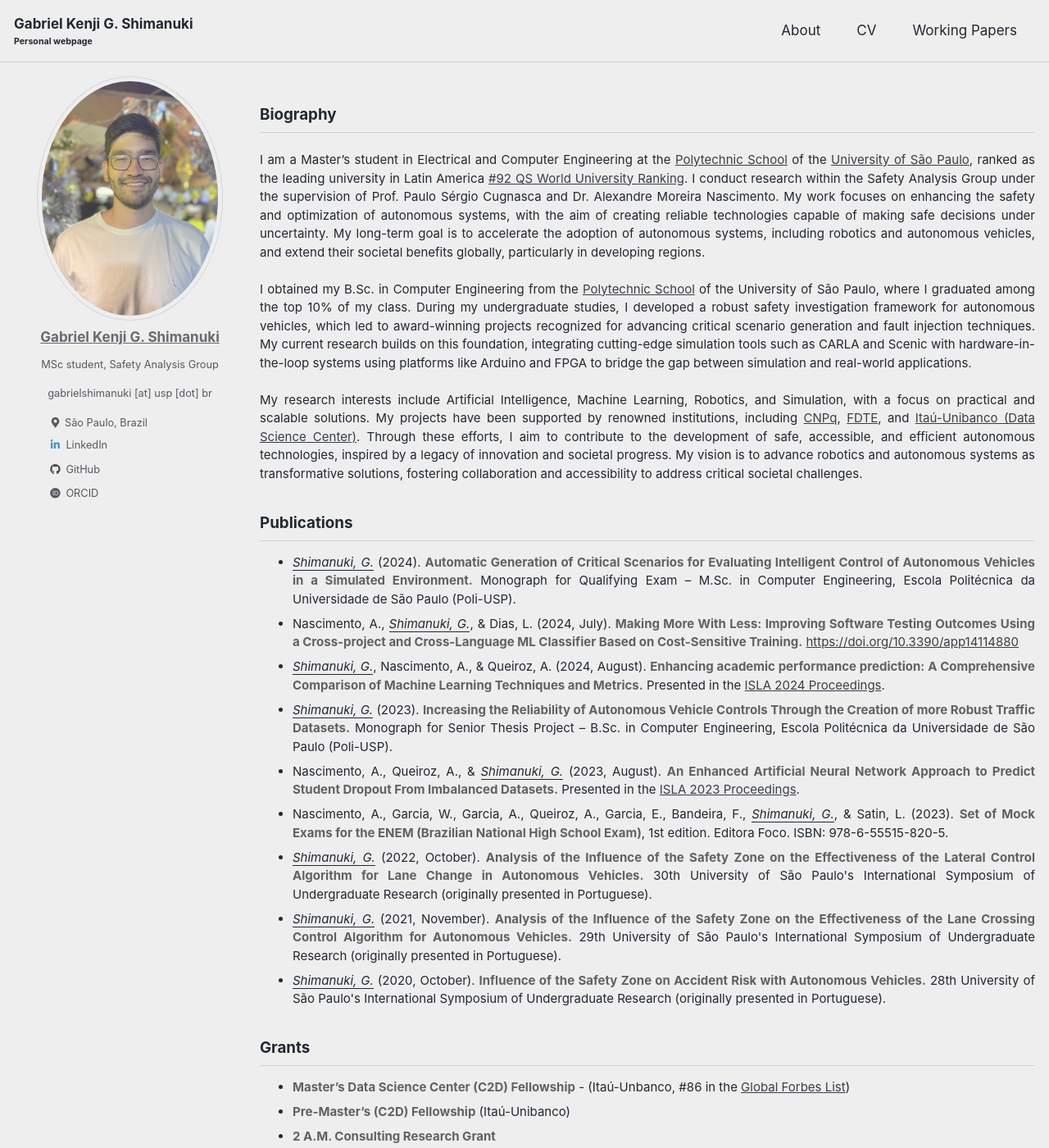
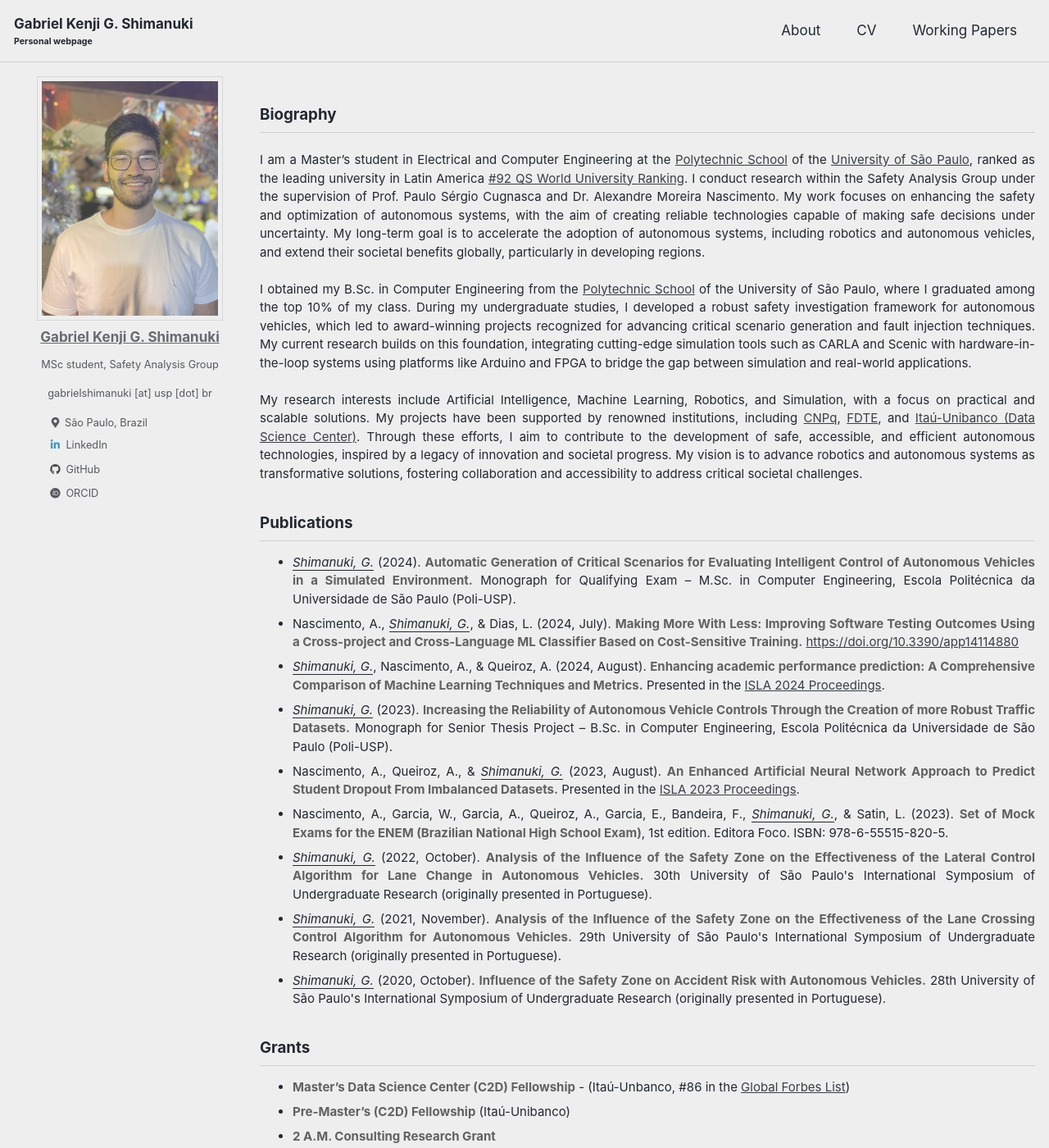
Before and after one commit to GabrielShimanuki/gabrielshimanuki.github.io, a Jekyll site: the page built from index.md, in a window 1280 px wide and 1400 px high. Shown: the whole window at 82% size. Built offline with Jekyll 4.4.1, drawn with Linux system fonts in a browser that asks for light colours; cached includes are drawn as plain includes.

Commit message:
border radius

```diff
--- a/_sass/minimal-mistakes/_sidebar.scss
+++ b/_sass/minimal-mistakes/_sidebar.scss
@@ -135,7 +135,8 @@
 
   img {
     max-width: 110px;
-    border-radius: 50%;
+    // border-radius: 50%;
+    border-radius: 0;
 
     @include breakpoint($large) {
       padding: 5px;
```
